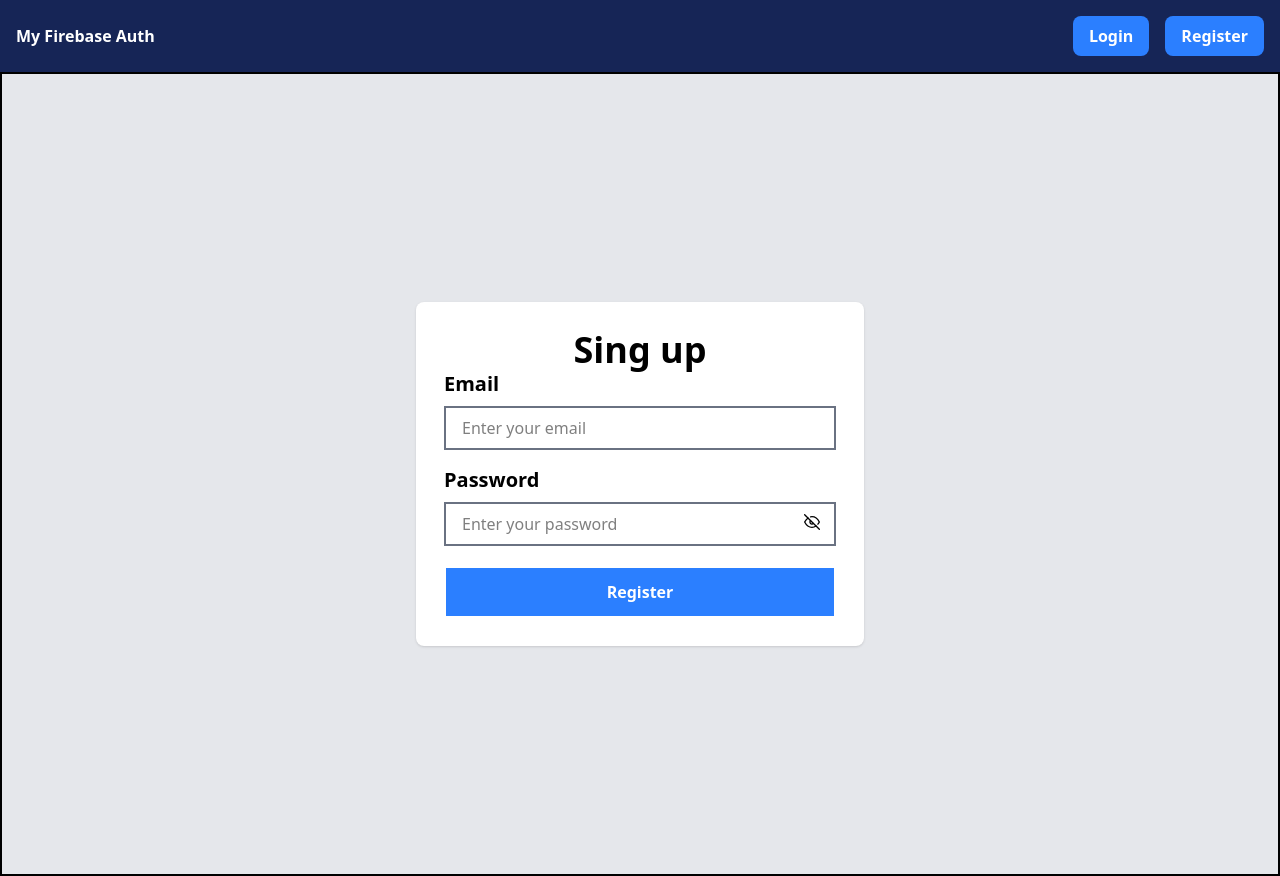
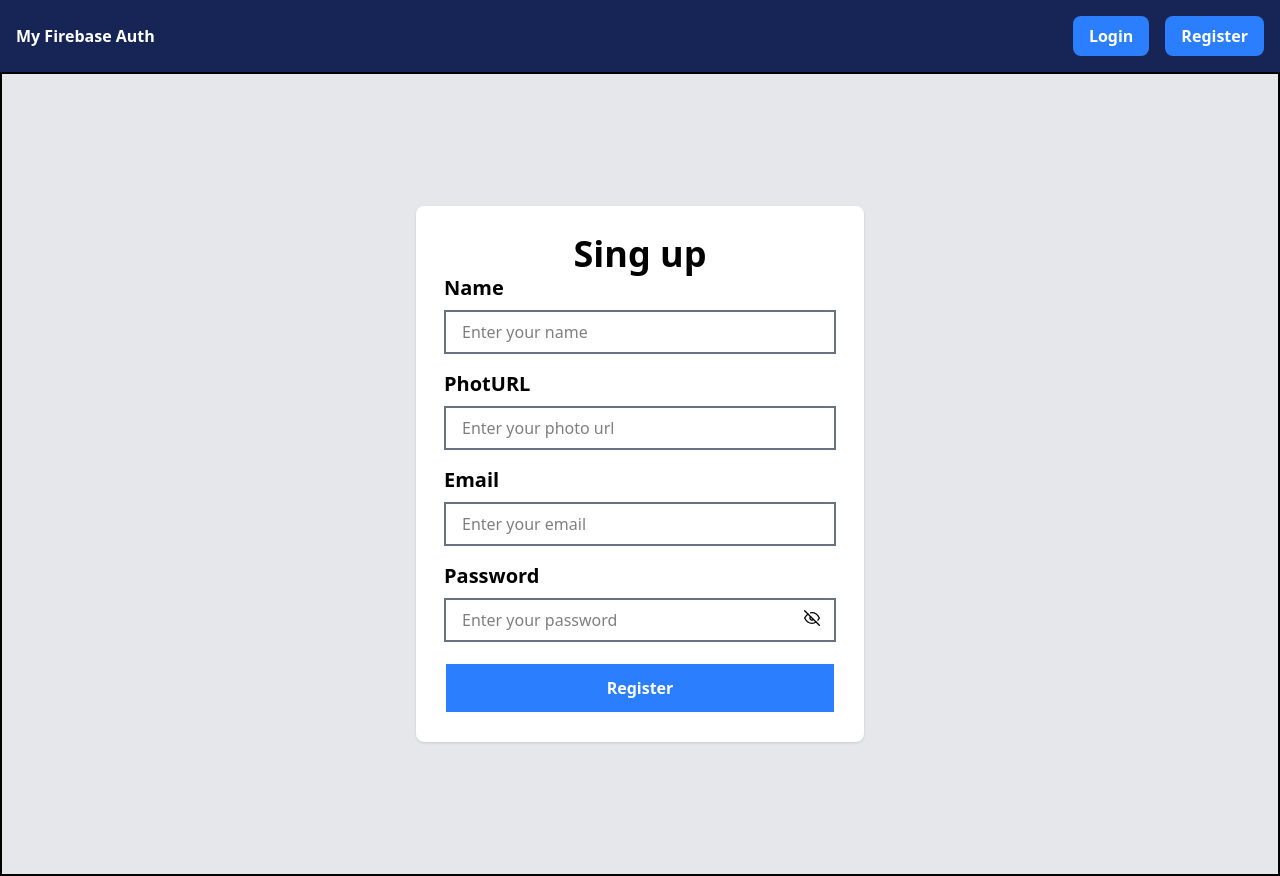
Before and after one commit to priyotush25/my-firebase-auth, a React (Vite) app: page /register in a window 1280 px wide. Built offline with nearby package versions, Linux system fonts and the light colour scheme; no server answers.

Commit message:
update profile

```diff
--- a/package.json
+++ b/package.json
@@ -17,6 +17,7 @@
     "react-icon": "^1.0.0",
     "react-icons": "^5.5.0",
     "react-router": "^7.9.6",
+    "react-toastify": "^11.0.5",
     "sweetalert2": "^11.26.3",
     "tailwindcss": "^4.1.17"
   },
--- a/src/Pages/Register.jsx
+++ b/src/Pages/Register.jsx
@@ -1,27 +1,39 @@
-import { createUserWithEmailAndPassword } from "firebase/auth";
+import { createUserWithEmailAndPassword, updateProfile } from "firebase/auth";
 import { useState } from "react";
 import { FiEye, FiEyeOff } from "react-icons/fi";
-import Swal from "sweetalert2";
+import { toast } from "react-toastify";
+
 import { auth } from "../Firebase/firebase.config";
 
 const Register = () => {
   const [email, setEmail] = useState("");
   const [password, setPassword] = useState("");
   const [active, setActive] = useState(false);
+  const [name, setName] = useState("");
+  const [photo, setPhoto] = useState("");
 
   const handleSubmit = (e) => {
     e.preventDefault();
 
     // sign up in firebase
     createUserWithEmailAndPassword(auth, email, password)
-      .then(() => {
-        console.log("sign up successfully");
+      .then((res) => {
+        toast.success("signup successfully");
 
-        Swal.fire({
-          icon: "success",
-          text: "Registration successfully",
-        });
+        // update profile
+        updateProfile(res.user, {
+          displayName: name,
+          photoURL: photo,
+        })
+          .then((res) => {
+            console.log(res);
+          })
+          .catch((e) => {
+            console.log(e.message);
+          });
 
+        setName("");
+        setPhoto("");
         setEmail("");
         setPassword("");
       })
@@ -61,10 +73,7 @@ const Register = () => {
             msg = error.message;
         }
 
-        Swal.fire({
-          icon: "error",
-          text: msg,
-        });
+        toast.error("Signup Fail");
       });
   };
 
@@ -75,8 +84,34 @@ const Register = () => {
         onSubmit={handleSubmit}
       >
         <h1 className="text-4xl font-semibold text-center">Sing up</h1>
+
+        {/* name */}
         <div>
-          <p className="text-xl font-semibold mb-2">Email</p>
+          <p className="text-xl font-semibold mb-2">Name</p>
+          <input
+            type="text"
+            value={name}
+            placeholder="Enter your name"
+            onChange={(e) => setName(e.target.value)}
+            className="px-4 py-2 border-2 border-gray-500 w-full"
+          />
+        </div>
+
+        {/* photo url */}
+        <div>
+          <p className="text-xl font-semibold mb-2 mt-4">PhotURL</p>
+          <input
+            type="text"
+            value={photo}
+            placeholder="Enter your photo url"
+            onChange={(e) => setPhoto(e.target.value)}
+            className="px-4 py-2 border-2 border-gray-500 w-full"
+          />
+        </div>
+
+        {/* email */}
+        <div>
+          <p className="text-xl font-semibold mb-2 mt-4">Email</p>
           <input
             type="email"
             value={email}
@@ -85,6 +120,8 @@ const Register = () => {
             className="px-4 py-2 border-2 border-gray-500 w-full"
           />
         </div>
+
+        {/* password */}
         <div>
           <p className="text-xl font-semibold mb-2 mt-4">Password</p>
           <input
@@ -102,6 +139,7 @@ const Register = () => {
             {active ? <FiEye /> : <FiEyeOff />}
           </button>
         </div>
+
         <div>
           <button className="my-btn">Register</button>
         </div>
--- a/src/main.jsx
+++ b/src/main.jsx
@@ -1,11 +1,13 @@
 import { StrictMode } from "react";
 import { createRoot } from "react-dom/client";
 import { RouterProvider } from "react-router";
+import { ToastContainer } from "react-toastify";
 import "./index.css";
 import route from "./Route/route";
 
 createRoot(document.getElementById("root")).render(
   <StrictMode>
     <RouterProvider router={route} />
+    <ToastContainer />
   </StrictMode>
 );
```
Also changed, not shown: 1 other file (tests, documents, lock files or other folders).
